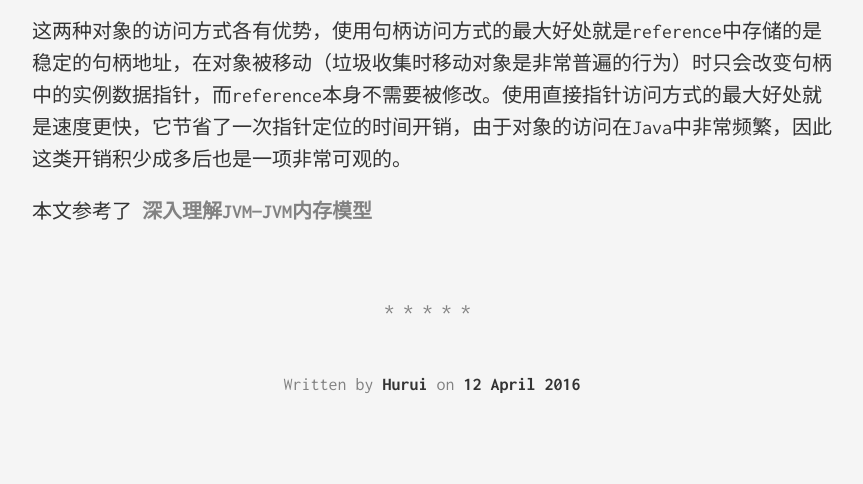
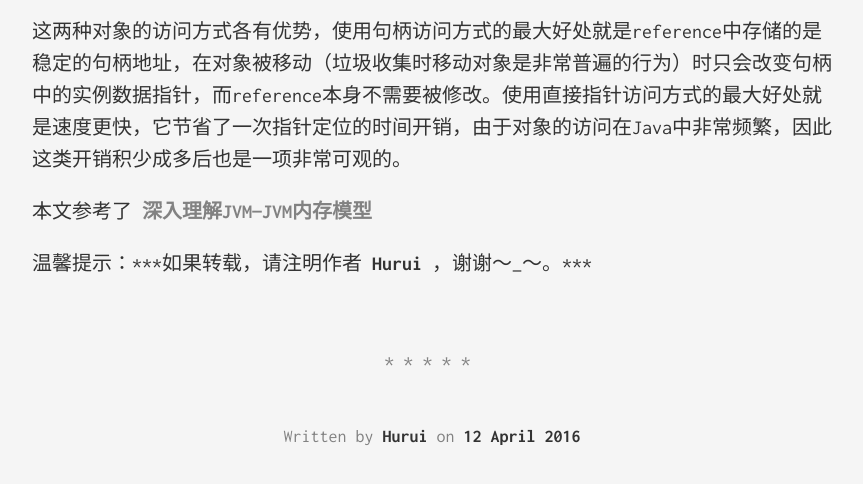
Before and after one commit to ihurui/ihurui.github.io, a Jekyll site: the page built from _posts/2016-04-12-jvm知识复习.md, in a window 1280 px wide and 900 px high, scrolled down 5952 px, cut to the strip 352-836 px from the top of the window. Shown: the whole strip, without its empty margins (208-1071 px from the left). Built offline with Jekyll 4.4.1, drawn with Linux system fonts in a browser that asks for light colours.

```diff
--- a/_layouts/post.html
+++ b/_layouts/post.html
@@ -5,6 +5,7 @@
 
 <div class="content">
     {{ content }}
+ <p>温馨提示：***如果转载，请注明作者<strong> {% if page.author.fullname %} {{ page.author.fullname }} {% else %} {{ site.author.fullname }} {% endif %}</strong>，谢谢～_～。***</p>
 </div>
 
 {% include post/about.html %}
```
Also changed, not shown: 7 other files.
